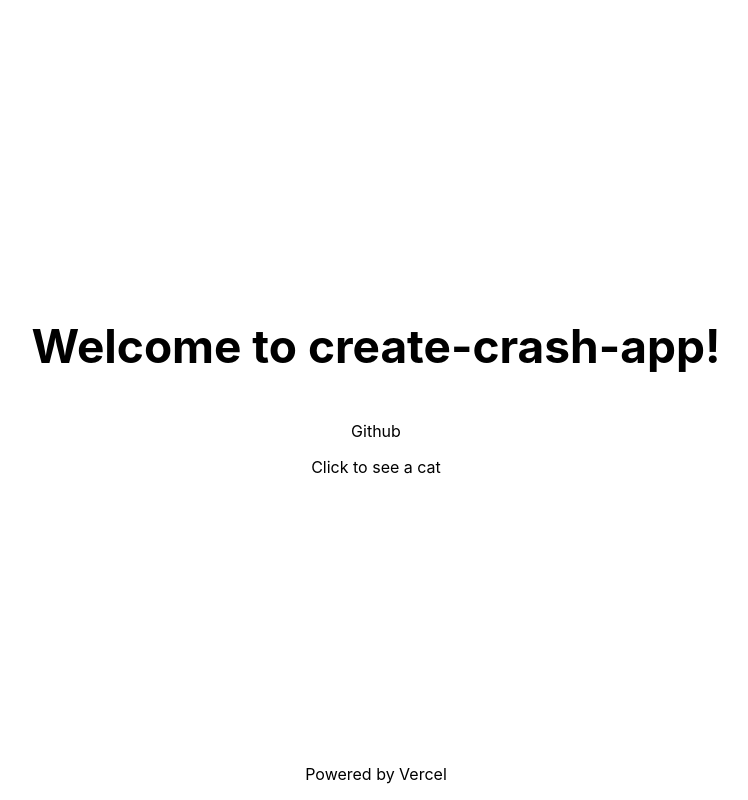
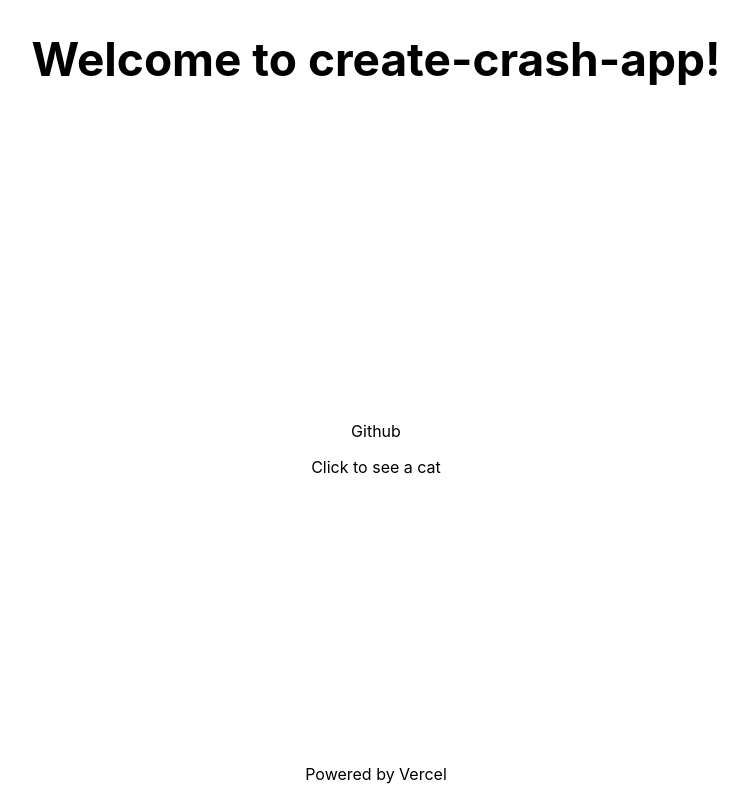
Before and after one commit to diegodofe/create-crash-app, a Next.js app: page / in a window 1280 px wide. Shown: the whole page, without its empty margins (264-1012 px from the left). Built offline with nearby package versions, Linux system fonts and the light colour scheme.

Commit message:
Change layout

```diff
--- a/app/layout.tsx
+++ b/app/layout.tsx
@@ -19,6 +19,10 @@ export default function RootLayout({
         <title>Create Crash App</title>
       </head>
       <body>
+        <h1 style={{ fontSize: 'clamp(20px, 6vw, 46px)' }}>
+          Welcome to create-crash-app!
+        </h1>
+
         <div style={{ flex: 1, display: 'flex', alignItems: 'center' }}>
           {children}
         </div>
--- a/app/page.tsx
+++ b/app/page.tsx
@@ -5,10 +5,6 @@ export default function Page() {
     <div
       style={{ display: 'flex', flexDirection: 'column', alignItems: 'center' }}
     >
-      <h1 style={{ fontSize: 'clamp(28px, 6vw, 46px)' }}>
-        Welcome to create-crash-app!
-      </h1>
-
       <p>Github</p>
 
       <Link href='/preview'>Click to see a cat</Link>
--- a/app/preview/page.tsx
+++ b/app/preview/page.tsx
@@ -12,9 +12,5 @@ export default async function Preview() {
 
   if (!welcomeCat) return <p>Oops, the cat got away...</p>
 
-  return (
-    <div>
-      <CatThumbnail cat={welcomeCat} />
-    </div>
-  )
+  return <CatThumbnail cat={welcomeCat} />
 }
```
Also changed, not shown: app/preview/layout.tsx (deleted, +0 -14 lines).
